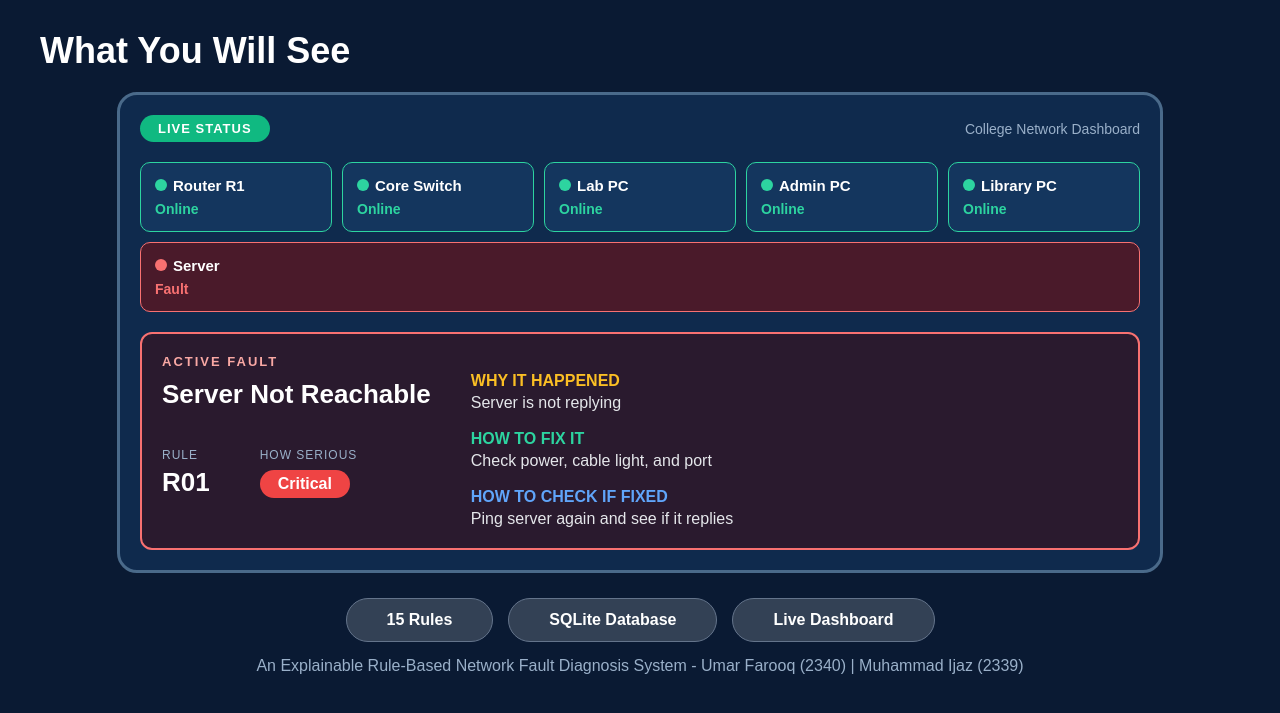
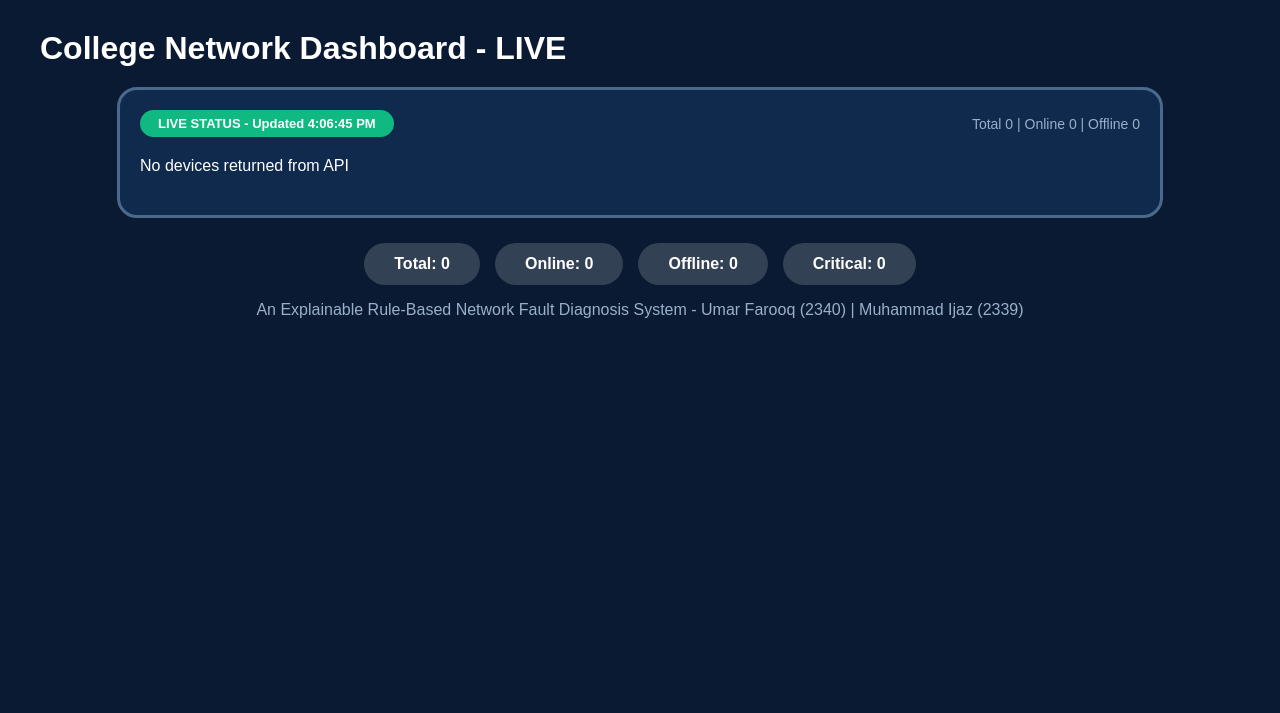
Before and after one commit to umarfarooq-dev-cs/fyp-monitor1, a Flask app: page / in a window 1280 px wide. Shown: the top 713 px of the page. Run offline with Flask 3, Linux system fonts and the light colour scheme; data that the repository does not hold is empty.

Commit message:
Enhance dashboard with live status and fault updates
Updated the College Network Dashboard to include live status loading and improved fault display.

```diff
--- a/templates/index.html
+++ b/templates/index.html
@@ -1,57 +1,60 @@
 <!DOCTYPE html>
 <html><head><title>College Network Dashboard</title>
+<meta name="viewport" content="width=device-width,initial-scale=1">
 <style>
 body{margin:0;background:#0a1a33;color:white;font-family:Arial;padding:30px}
-h1{font-size:36px;margin:0 0 20px 10px}
+h1{font-size:32px;margin:0 0 20px 10px}
 .screen{background:#0f2a4d;border:3px solid #4a6a8a;border-radius:20px;padding:20px;max-width:1000px;margin:auto}
 .top{display:flex;justify-content:space-between;align-items:center}
-.pill{background:#10b981;color:white;padding:6px 18px;border-radius:20px;font-weight:bold;font-size:13px;letter-spacing:1px}
+.pill{background:#10b981;color:white;padding:6px 18px;border-radius:20px;font-weight:bold;font-size:13px}
 .small{color:#9ab0c9;font-size:14px}
 .cards{display:flex;gap:10px;margin:20px 0;flex-wrap:wrap}
-.card{flex:1;min-width:130px;background:#14365e;border:1px solid #2dd4a0;border-radius:10px;padding:14px;text-align:left}
+.card{flex:1;min-width:140px;background:#14365e;border:1px solid #2dd4a0;border-radius:10px;padding:14px}
 .card.red{border-color:#f87171;background:#4a1a2a}
-.card b{font-size:15px}
-.card p{margin:6px 0 0;color:#2dd4a0;font-weight:bold;font-size:14px}
-.card.red p{color:#f87171}
+.card b{font-size:15px}.card p{margin:6px 0 0;color:#2dd4a0;font-weight:bold}
+.card.red p{color:#f87171}.card small{color:#9ab0c9}
 .dot{width:12px;height:12px;border-radius:50%;background:#2dd4a0;display:inline-block;margin-right:6px}
 .card.red .dot{background:#f87171}
-.fault{border:2px solid #f87171;border-radius:12px;padding:20px;display:flex;gap:40px;background:#2a1a2e;text-align:left;flex-wrap:wrap}
-.fault h3{color:#f9a8a4;font-size:13px;letter-spacing:2px;margin:0}
-.fault h2{font-size:26px;margin:10px 0 20px}
-.label{color:#9ab0c9;font-size:12px;letter-spacing:1px;margin-top:18px}
-.critical{background:#ef4444;padding:5px 18px;border-radius:20px;display:inline-block;font-weight:bold;margin-top:8px}
-.right h4{margin:18px 0 4px}
-.right .y{color:#fbbf24}.right .g{color:#2dd4a0}.right .b{color:#60a5fa}
-.right p{margin:0;color:#e5e7eb}
+.fault{border:2px solid #f87171;border-radius:12px;padding:20px;background:#2a1a2e;margin-top:10px}
 .bottom{display:flex;justify-content:center;gap:15px;margin-top:25px;flex-wrap:wrap}
-.bottom span{background:#334155;padding:12px 40px;border-radius:30px;font-weight:bold;border:1px solid #64748b}
+.bottom span{background:#334155;padding:12px 30px;border-radius:30px;font-weight:bold}
 </style></head>
 <body>
-<h1>What You Will See</h1>
+<h1>College Network Dashboard - LIVE</h1>
 <div class="screen">
-<div class="top"><span class="pill">LIVE STATUS</span><span class="small">College Network Dashboard</span></div>
-<div class="cards">
-<div class="card"><span class="dot"></span><b>Router R1</b><p>Online</p></div>
-<div class="card"><span class="dot"></span><b>Core Switch</b><p>Online</p></div>
-<div class="card"><span class="dot"></span><b>Lab PC</b><p>Online</p></div>
-<div class="card"><span class="dot"></span><b>Admin PC</b><p>Online</p></div>
-<div class="card"><span class="dot"></span><b>Library PC</b><p>Online</p></div>
-<div class="card red"><span class="dot"></span><b>Server</b><p>Fault</p></div>
+<div class="top"><span class="pill" id="pill">LIVE STATUS - Loading...</span><span class="small" id="counts"></span></div>
+<div class="cards" id="cards">Loading...</div>
+<div id="faults"></div>
 </div>
-<div class="fault">
-<div>
-<h3>ACTIVE FAULT</h3>
-<h2>Server Not Reachable</h2>
-<div style="display:flex;gap:50px"><div><div class="label">RULE</div><h2 style="margin:5px 0">R01</h2></div>
-<div><div class="label">HOW SERIOUS</div><span class="critical">Critical</span></div></div>
-</div>
-<div class="right">
-<h4 class="y">WHY IT HAPPENED</h4><p>Server is not replying</p>
-<h4 class="g">HOW TO FIX IT</h4><p>Check power, cable light, and port</p>
-<h4 class="b">HOW TO CHECK IF FIXED</h4><p>Ping server again and see if it replies</p>
-</div>
-</div>
-</div>
-<div class="bottom"><span>15 Rules</span><span>SQLite Database</span><span>Live Dashboard</span></div>
-<p style="text-align:center;color:#9ab0c9;margin-top:15px">An Explainable Rule-Based Network Fault Diagnosis System - Umar Farooq (2340) | Muhammad Ijaz (2339)</p>
-</body></html>
+<div class="bottom"><span id="total">Total: -</span><span id="online">Online: -</span><span id="offline">Offline: -</span><span>Critical: <b id="critical">-</b></span></div>
+<p style="text-align:center;color:#9ab0c9">An Explainable Rule-Based Network Fault Diagnosis System - Umar Farooq (2340) | Muhammad Ijaz (2339)</p>
+<script>
+async function load(){
+  try{
+    let r = await fetch('/api/devices'); let d = await r.json();
+    let list = Array.isArray(d) ? d : (d.devices || d.data || []);
+    let ov=null; try{ let r2=await fetch('/api/overview'); ov=await r2.json(); }catch(e){}
+    let total=list.length, online=list.filter(x=> (x.status||x.state||'').toLowerCase().includes('on')||x.online===true||x.is_up===true).length;
+    if(ov){ total=ov.total??total; online=ov.online??online; }
+    let offline=total-online;
+    let crit=list.filter(x=> (x.severity||'').toLowerCase().includes('crit')||x.critical===true).length;
+    if(ov && ov.critical!==undefined) crit=ov.critical;
+    document.getElementById('counts').textContent = `Total ${total} | Online ${online} | Offline ${offline}`;
+    document.getElementById('total').textContent='Total: '+total;
+    document.getElementById('online').textContent='Online: '+online;
+    document.getElementById('offline').textContent='Offline: '+offline;
+    document.getElementById('critical').textContent=crit;
+    document.getElementById('pill').textContent='LIVE STATUS - Updated '+new Date().toLocaleTimeString();
+    document.getElementById('cards').innerHTML=list.map(x=>{
+      let name=x.name||x.hostname||x.device||x.ip||'Device';
+      let ip=x.ip||x.address||'';
+      let st=(x.status||x.state||(x.online?'Online':'Offline')||'').toString();
+      let isUp=st.toLowerCase().includes('on')||st.toLowerCase().includes('up');
+      return `<div class="card ${isUp?'':'red'}"><span class="dot"></span><b>${name}</b><p>${isUp?'Online':'Offline'}</p><small>${ip}</small></div>`;
+    }).join('')||'No devices returned from API';
+    let off=list.filter(x=>{let s=(x.status||'').toLowerCase(); return s.includes('off')||s.includes('down')||s.includes('fault')||x.online===false});
+    document.getElementById('faults').innerHTML=off.map(x=>`<div class="fault"><b>ACTIVE FAULT: ${x.name||x.ip}</b><p>${x.reason||x.message||x.fault||'Not replying to ping'} | Rule: ${x.rule||'R01'} | ${x.severity||'Critical'}</p></div>`).join('');
+  }catch(e){ document.getElementById('cards').textContent='API Error: '+e+' - Check /api/devices in Flask'; }
+}
+load(); setInterval(load,5000);
+</script></body></html>
```
